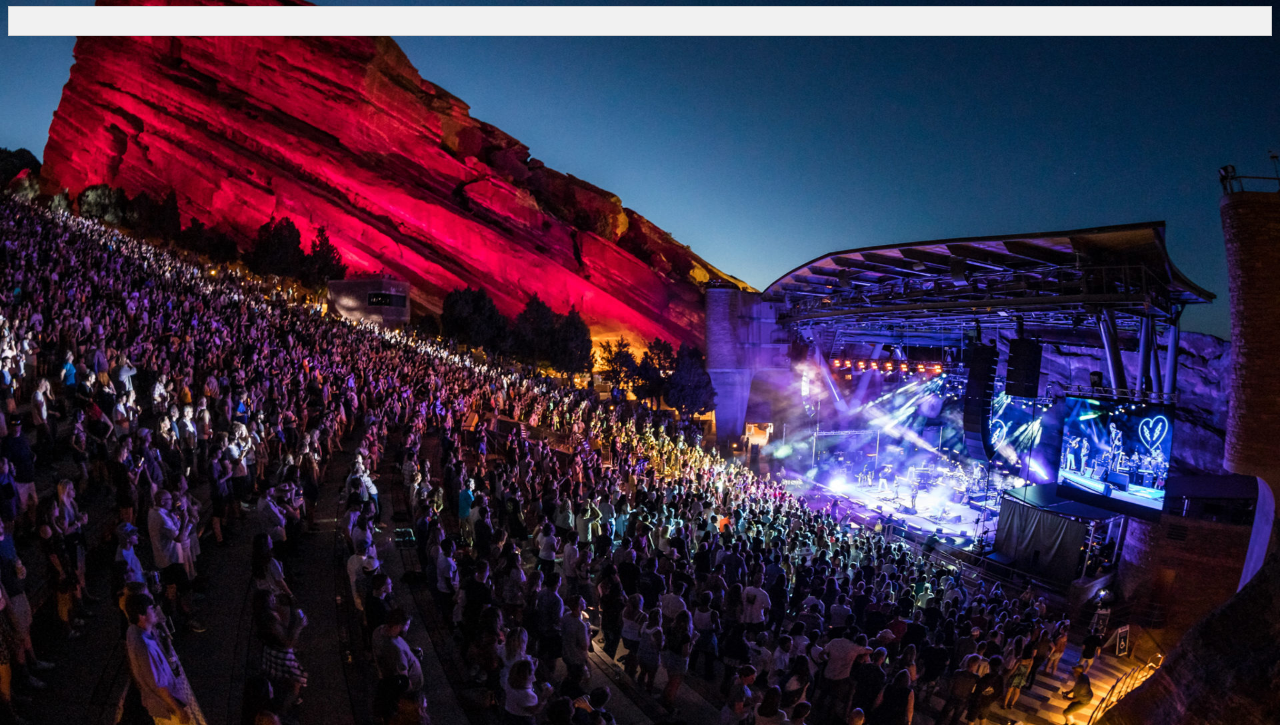
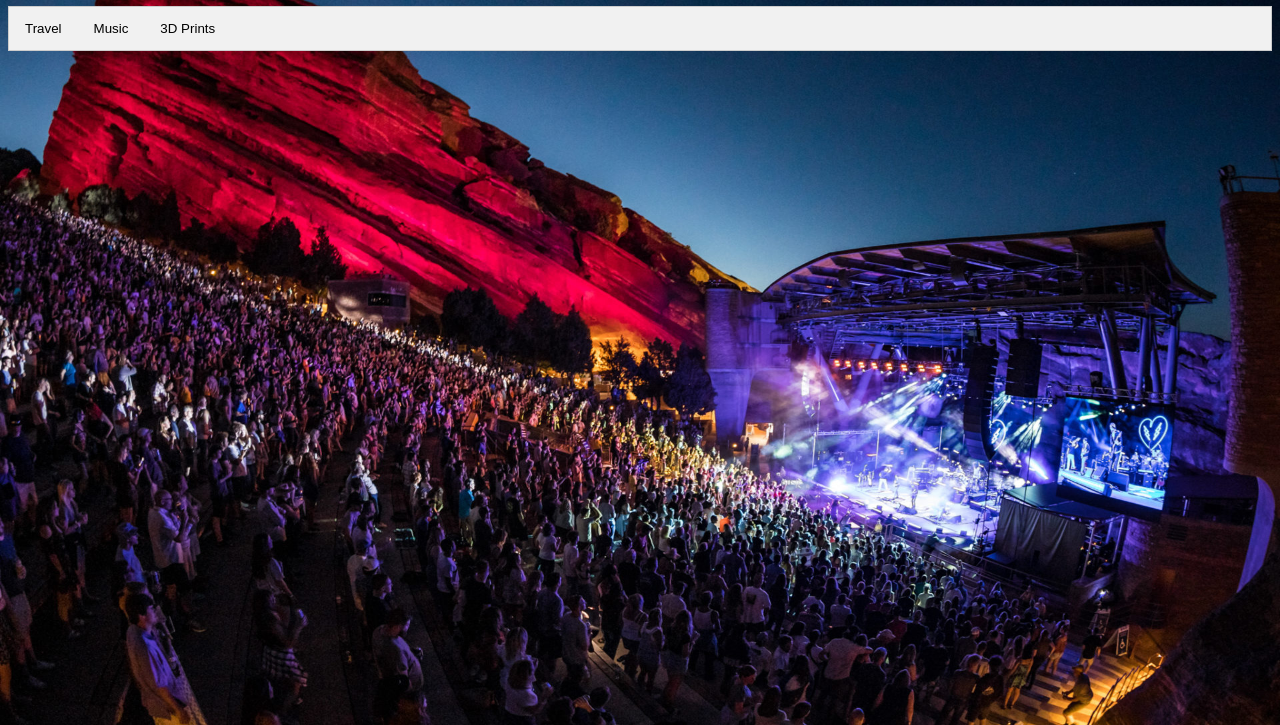
Before and after one commit to galaxycomplex/galaxycomplex, a plain HTML site: page index.html in a window 1280 px wide. Shown: the part 75-800 px from the top of the page. Drawn offline with Linux system fonts and the light colour scheme.

Commit message:
Update index.html

```diff
--- a/index.html
+++ b/index.html
@@ -6,9 +6,15 @@
     <header>
       <h1>Galaxy Complex</h1>
         <div class="tab">
-          <button class="tablinks" href="https://galaxycomplex.github.io/galaxycomplex/Travel.html" Travel</button>
-          <button class="tablinks" href="https://galaxycomplex.github.io/galaxycomplex/Music.html" Music</button>
-          <button class="tablinks" href="https://galaxycomplex.github.io/galaxycomplex/3DPrints.html" 3D Prints</button>
+          <a  class="tablinks" href="https://galaxycomplex.github.io/galaxycomplex/Travel.html">
+            <button>Travel</button>
+          </a>
+          <a  class="tablinks" href="https://galaxycomplex.github.io/galaxycomplex/Music.html">
+            <button>Music</button>
+          </a>
+          <a  class="tablinks" href="https://galaxycomplex.github.io/galaxycomplex/3DPrints.html">
+            <button>3D Prints</button>
+          </a>
         </div>
-
+    </header>
 </html>
```
